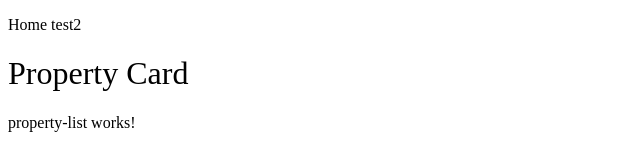
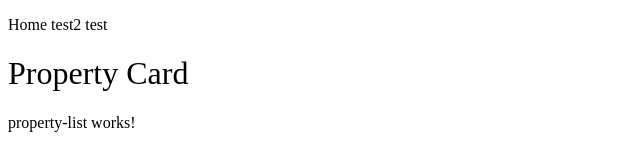
Before and after one commit to DO04dev/property-for-sale-app, an Angular app: page / in a window 1280 px wide. Shown: the top 160 px of the page, without its empty margins (0-640 px from the left). Built offline with nearby package versions, Linux system fonts and the light colour scheme.

Commit message:
test latest sync

```diff
--- a/src/app/nav-bar/nav-bar.component.html
+++ b/src/app/nav-bar/nav-bar.component.html
@@ -1,3 +1,3 @@
 <p>
-  Home test2
+  Home test2 test
 </p>
```
